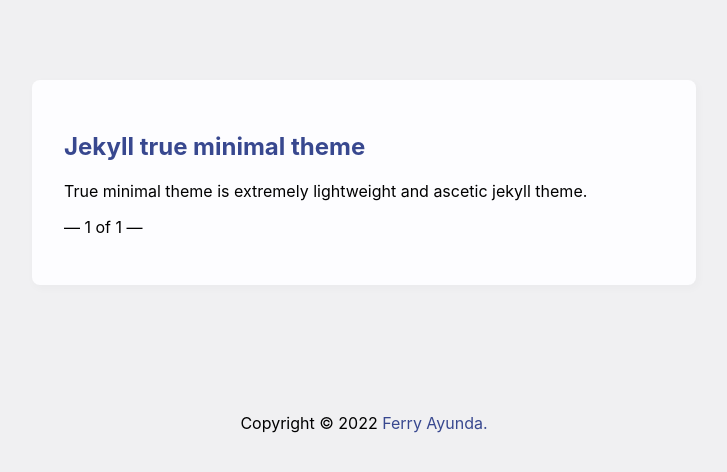
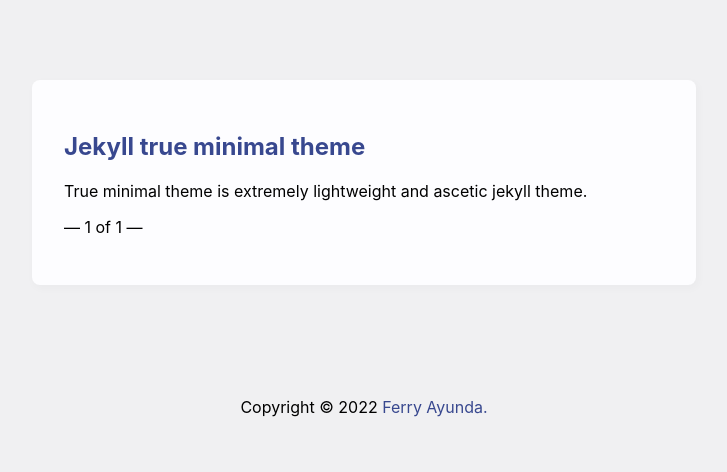
Before and after one commit to susahcebok/blog, a Jekyll site: the page built from index.html, in a window 1280 px wide. Shown: the top 472 px of the page, without its empty margins (276-1003 px from the left). Built offline with Jekyll 4.4.1, drawn with Linux system fonts in a browser that asks for light colours; the list of posts is cut into pages by our own code.

Commit message:
Update style.css

```diff
--- a/assets/css/style.css
+++ b/assets/css/style.css
@@ -16,7 +16,7 @@ article {
 footer {
         width: 600px;
         margin: 5em auto;
-        padding: 2em;
+        padding: 1em;
         border-radius: 0.5em;
     }
 a:link, a:visited {
```
